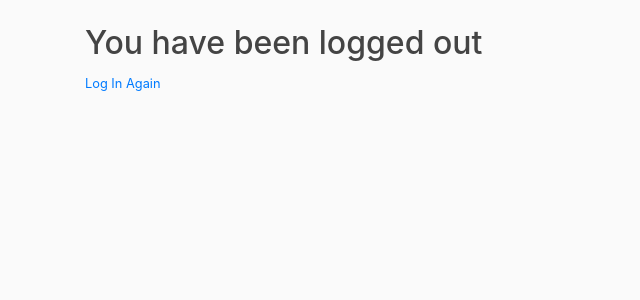
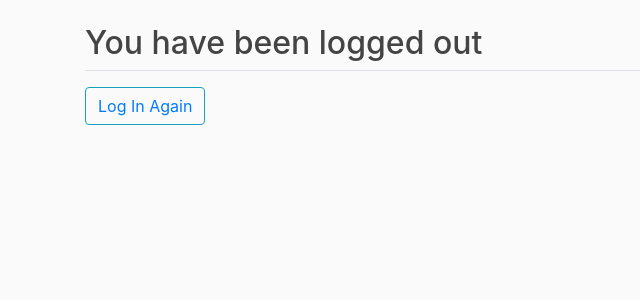
Before and after one commit to Durgarao310/intern-task, a Django app: page /logout/ in a window 1280 px wide. Shown: the part 56-356 px from the top of the page, without its empty margins (0-640 px from the left). Run offline with Django 3.2, Linux system fonts and the light colour scheme; some libraries are stand-ins or nearby versions.

Commit message:
Update logout.html

```diff
--- a/mysite/accounts/templates/logout.html
+++ b/mysite/accounts/templates/logout.html
@@ -1,9 +1,11 @@
 {% extends "base.html" %}
+{% load crispy_forms_tags %}
 {% block content %}
-    <div class="form-items">
-        <h2>You have been logged out</h2>
-            <small class="text-muted">
-                <a href="{% url 'login' %}">Log In Again</a>
-            </small>
+    <h2>You have been logged out</h2>
+    <div class="border-top pt-3">
+        <small class="text-muted">
+            <button class="btn btn-outline-info" type="submit"><a href="/login/" style="text-decoration: none;">Log In Again</a></button>
+
+        </small>
     </div>
 {% endblock content %}
```
